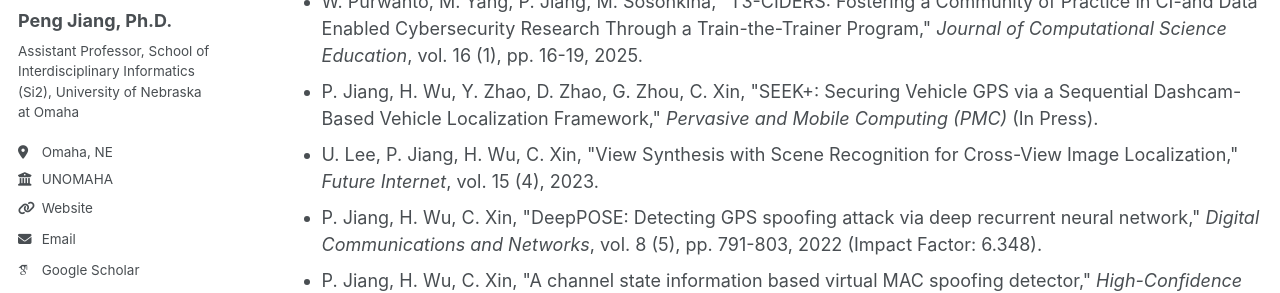
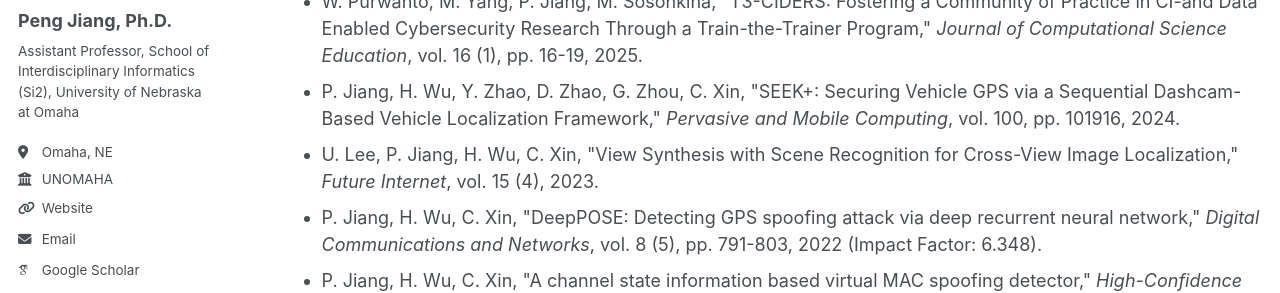
Before and after one commit to PJiang93/pjiang93.github.io, a Jekyll site: the page built from _pages/publications.html, in a window 1280 px wide and 900 px high. Shown: the part 289-582 px from the top of the window. Built offline with Jekyll 4.4.1, drawn with Linux system fonts in a browser that asks for light colours; some web fonts are replaced.

Commit message:
update pubs.

```diff
--- a/_pages/publications.html
+++ b/_pages/publications.html
@@ -18,7 +18,7 @@ author_profile: true
 <hr />
 <ul>
   <li>W. Purwanto, M. Yang, P. Jiang, M. Sosonkina, "T3-CIDERS: Fostering a Community of Practice in CI-and Data Enabled Cybersecurity Research Through a Train-the-Trainer Program," <em>Journal of Computational Science Education</em>, vol. 16 (1), pp. 16-19, 2025.</li>
-  <li>P. Jiang, H. Wu, Y. Zhao, D. Zhao, G. Zhou, C. Xin, "SEEK+: Securing Vehicle GPS via a Sequential Dashcam-Based Vehicle Localization Framework," <em>Pervasive and Mobile Computing (PMC)</em> (In Press).</li>
+  <li>P. Jiang, H. Wu, Y. Zhao, D. Zhao, G. Zhou, C. Xin, "SEEK+: Securing Vehicle GPS via a Sequential Dashcam-Based Vehicle Localization Framework," <em>Pervasive and Mobile Computing</em>, vol. 100, pp. 101916, 2024.</li>
   <li>U. Lee, P. Jiang, H. Wu, C. Xin, "View Synthesis with Scene Recognition for Cross-View Image Localization," <em>Future Internet</em>, vol. 15 (4), 2023.</li>
   <li>P. Jiang, H. Wu, C. Xin, "DeepPOSE: Detecting GPS spoofing attack via deep recurrent neural network," <em>Digital Communications and Networks</em>, vol. 8 (5), pp. 791-803, 2022 (Impact Factor: 6.348).</li>
   <li>P. Jiang, H. Wu, C. Xin, "A channel state information based virtual MAC spoofing detector," <em>High-Confidence Computing</em>, vol. 2 (3), 2022.</li>
```
Also changed, not shown: 5 other files.
